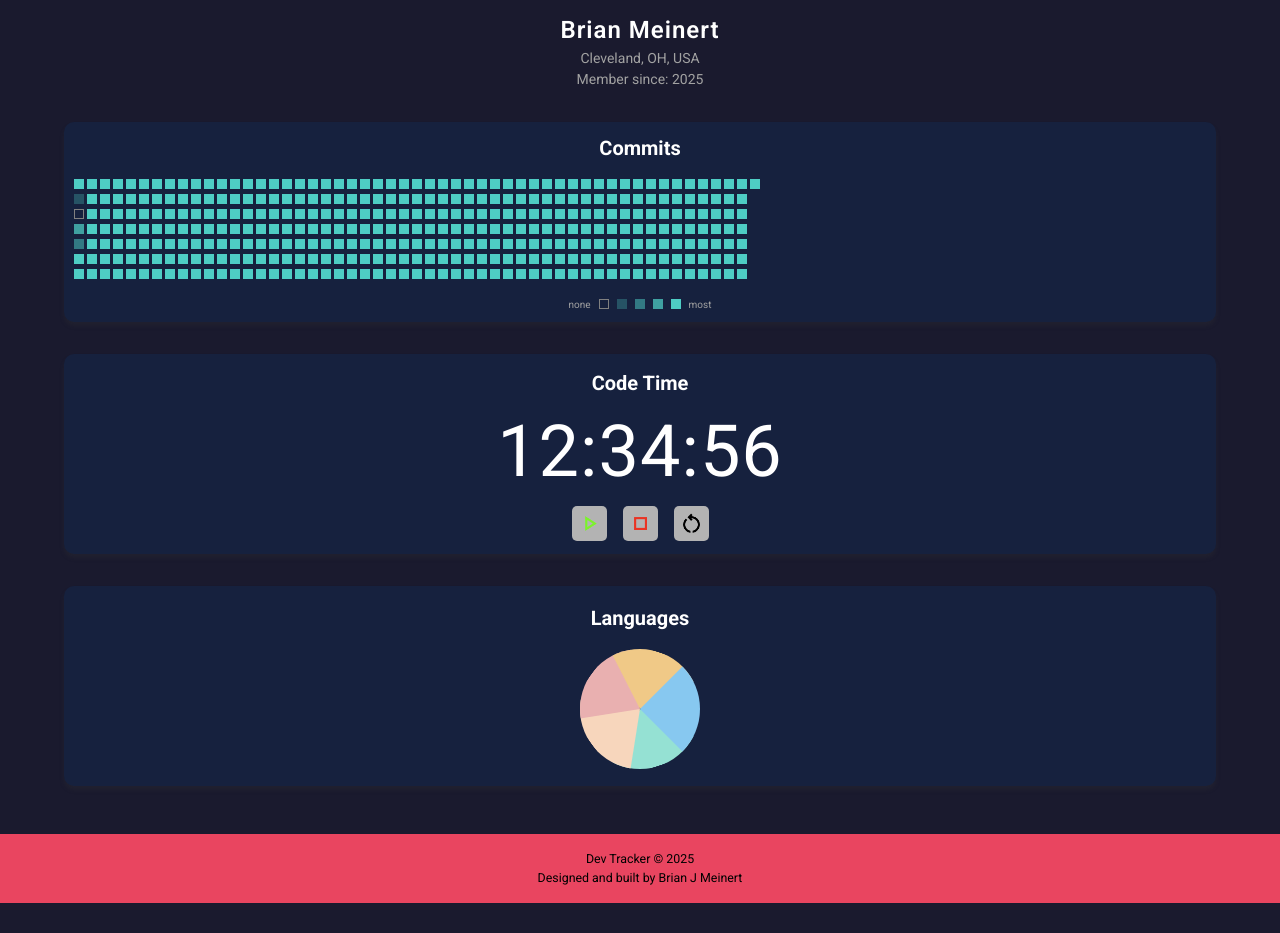
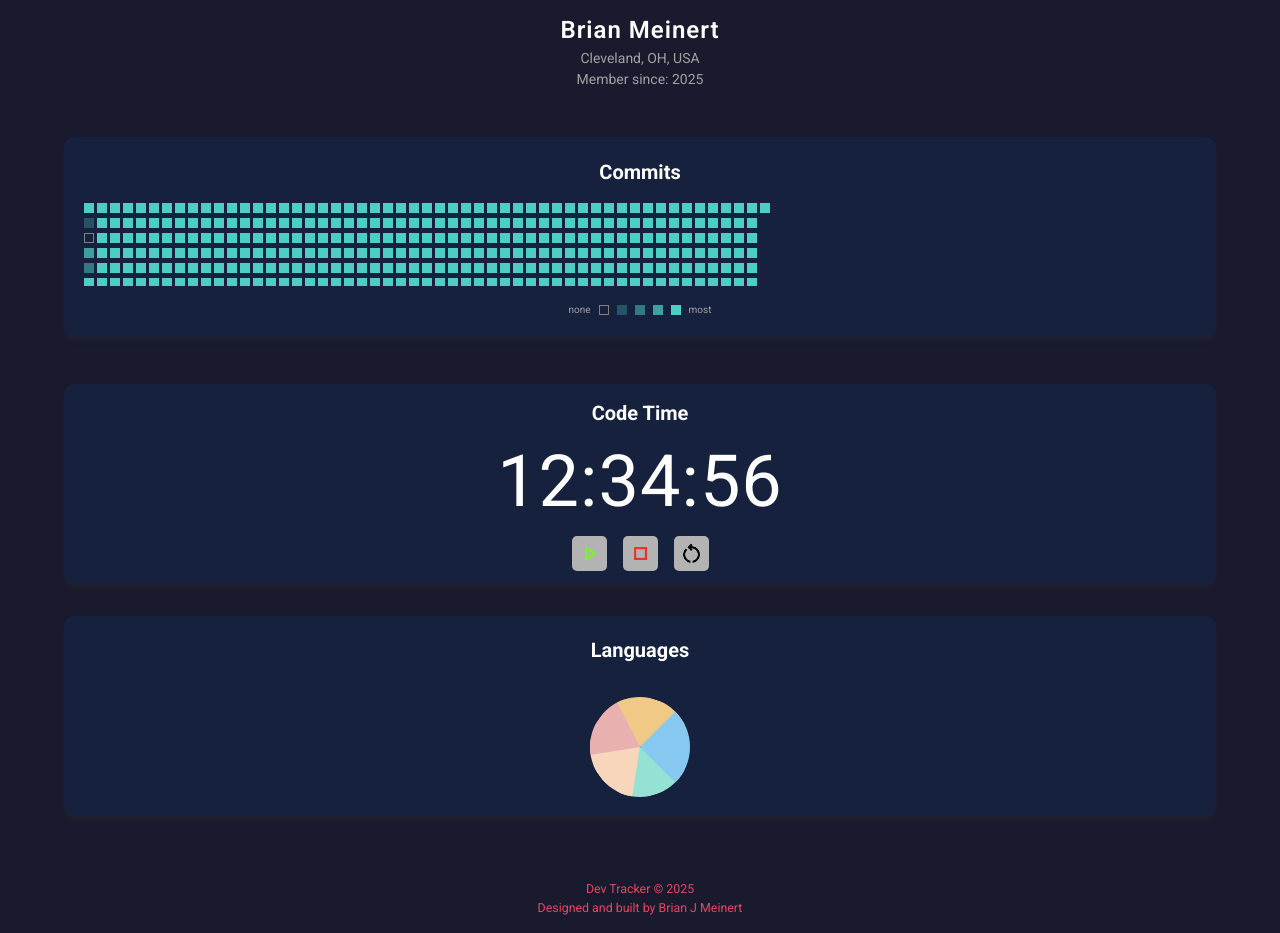
Before and after one commit to bmeinert8/tracking-app, a website: page index.html in a window 1280 px wide. Shown: the part 220-1153 px from the top of the page. Before the commit the page ends 1123 px from the top, so only its background shows below. Drawn offline with Linux system fonts and the light colour scheme.

Commit message:
adjusted spacing and changed footer background color

```diff
--- a/CSS/styles.css
+++ b/CSS/styles.css
@@ -97,7 +97,7 @@ p, h1, h2, h3, h4, h5, h6 {
   font-size: 0.775rem;
   font-weight: 400;
   line-height: 150%;
-  color: black;
+  color: var(--AccentColor);
 }
 
 .key-text {
@@ -171,7 +171,8 @@ header {
   gap: 1rem;
   align-items: center;
   justify-content: center;
-  padding: 0 10px; /* Adds 10px padding to the left and right */
+  padding: 20px;
+  margin: 15px 0
 }
 
 .commit-grid {
@@ -252,15 +253,15 @@ header {
 .language-section {
   display: flex;
   flex-direction: column;
-  gap: 1rem;
+  gap: 2rem;
   align-items: center;
   justify-content: center;
   padding: 0 10px; /* Adds 10px padding to the left and right */
 }
 .pie-chart {
   position: relative;
-  width: 120px;
-  height: 120px;
+  width: 100px;
+  height: 100px;
   border-radius: 50%;
   overflow: hidden;
 }
@@ -302,7 +303,5 @@ header {
 footer {
   text-align: center;
   padding: 1rem;
-  background-color: var(--AccentColor);
-  color: black;
   font-size: 0.875rem;
 }
```
